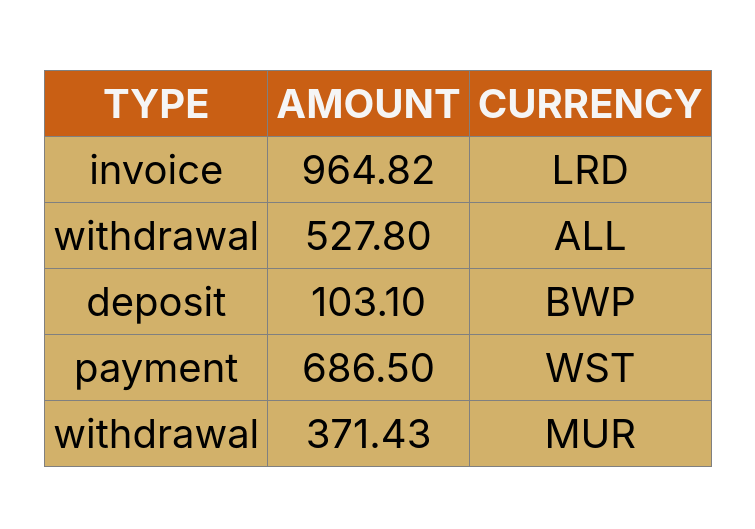
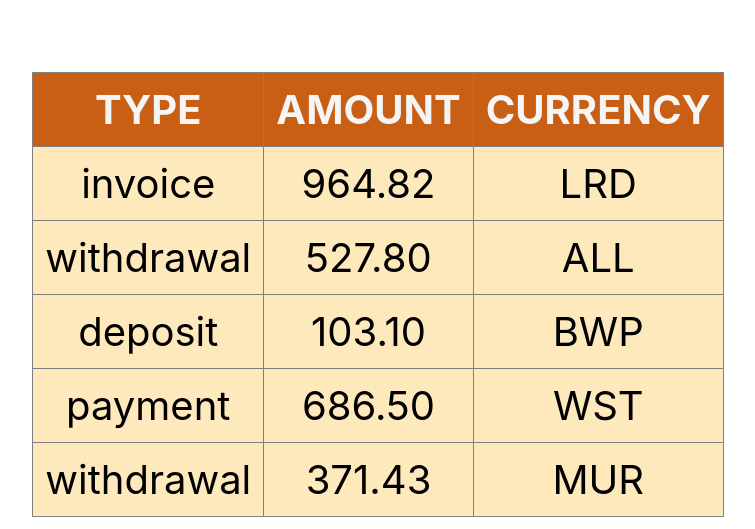
Before and after one commit to Enma04/goit-react-hw-01-components, a React (Create React App) app: page / in a window 1280 px wide. Shown: the part 1462-1991 px from the top of the page, without its empty margins (267-1022 px from the left). Before the commit the page ends 1944 px from the top, so only its background shows below. Built offline with nearby package versions, Linux system fonts and the light colour scheme.

Commit message:
Correcciones (2/2)
Se cambio el titulo del componente Statistics, por uno condicional, se quitaron las clases que no se usaban y se cambiaron algunos estilos

```diff
--- a/src/components/Profile/Profile.jsx
+++ b/src/components/Profile/Profile.jsx
@@ -30,7 +30,7 @@ export default function Profile({
   return (
     <ProfileStyled>
       <Description>
-        <img src={src} alt="user avatar" className="avatar" width="250px" />
+        <img src={src} alt="user avatar" width="250px" />
         <DescriptionP>{username}</DescriptionP>
         <DescriptionP>@{tag}</DescriptionP>
         <DescriptionP>{location}</DescriptionP>
@@ -38,19 +38,19 @@ export default function Profile({
 
       <Stats>
         <li>
-          <span className="label">Followers: </span>
+          <span>Followers: </span>
           <br />
-          <span className="quantity"> {followers} </span>
+          <span> {followers} </span>
         </li>
         <li>
-          <span className="label">Views: </span>
+          <span>Views: </span>
           <br />
-          <span className="quantity">{views}</span>
+          <span>{views}</span>
         </li>
         <li>
-          <span className="label">Likes: </span>
+          <span>Likes: </span>
           <br />
-          <span className="quantity">{likes}</span>
+          <span>{likes}</span>
         </li>
       </Stats>
     </ProfileStyled>
--- a/src/components/Statistics/Statistics.jsx
+++ b/src/components/Statistics/Statistics.jsx
@@ -6,7 +6,7 @@ function Statistics({title, stats}) {
     //Fujncion que devuelve una lista de licon datos
     return (
         <section className={estilos.statistics}>
-            <h3 className={estilos.title}>{title}</h3>
+            { ( title ) && ( <h3 className={estilos.title}>{title}</h3> ) }
 
             <ul className={estilos.statsList}>
                 {stats.map( (item) => (
@@ -22,7 +22,7 @@ function Statistics({title, stats}) {
 }
 
 Statistics.propTypes = {
-    title: PropTypes.string.isRequired,
+    title: PropTypes.string,
     stats: PropTypes.array.isRequired,
 }
 
--- a/src/components/Statistics/Statistics.module.css
+++ b/src/components/Statistics/Statistics.module.css
@@ -5,6 +5,7 @@
     flex-direction: column;
     justify-content: center;
     align-items: center;
+    border: solid 1.5px rgb(94, 71, 71);
 }
 
 .title {
--- a/src/components/TransactionHistory/TransactionHistory.module.css
+++ b/src/components/TransactionHistory/TransactionHistory.module.css
@@ -3,14 +3,13 @@
     margin-left: 10px;
     border-collapse: collapse;
     margin-bottom: 15px;
-    background-color: rgb(210, 177, 106);
-
+    background-color: rgb(254, 233, 188);
 }
 
 .transactionhistory th,
 .transactionhistory td {
-    padding: 8px;
-    border: 1px solid gray;
+    padding: 12px;
+    border: 1.5px solid gray;
     text-align: center;
 }
 
```
